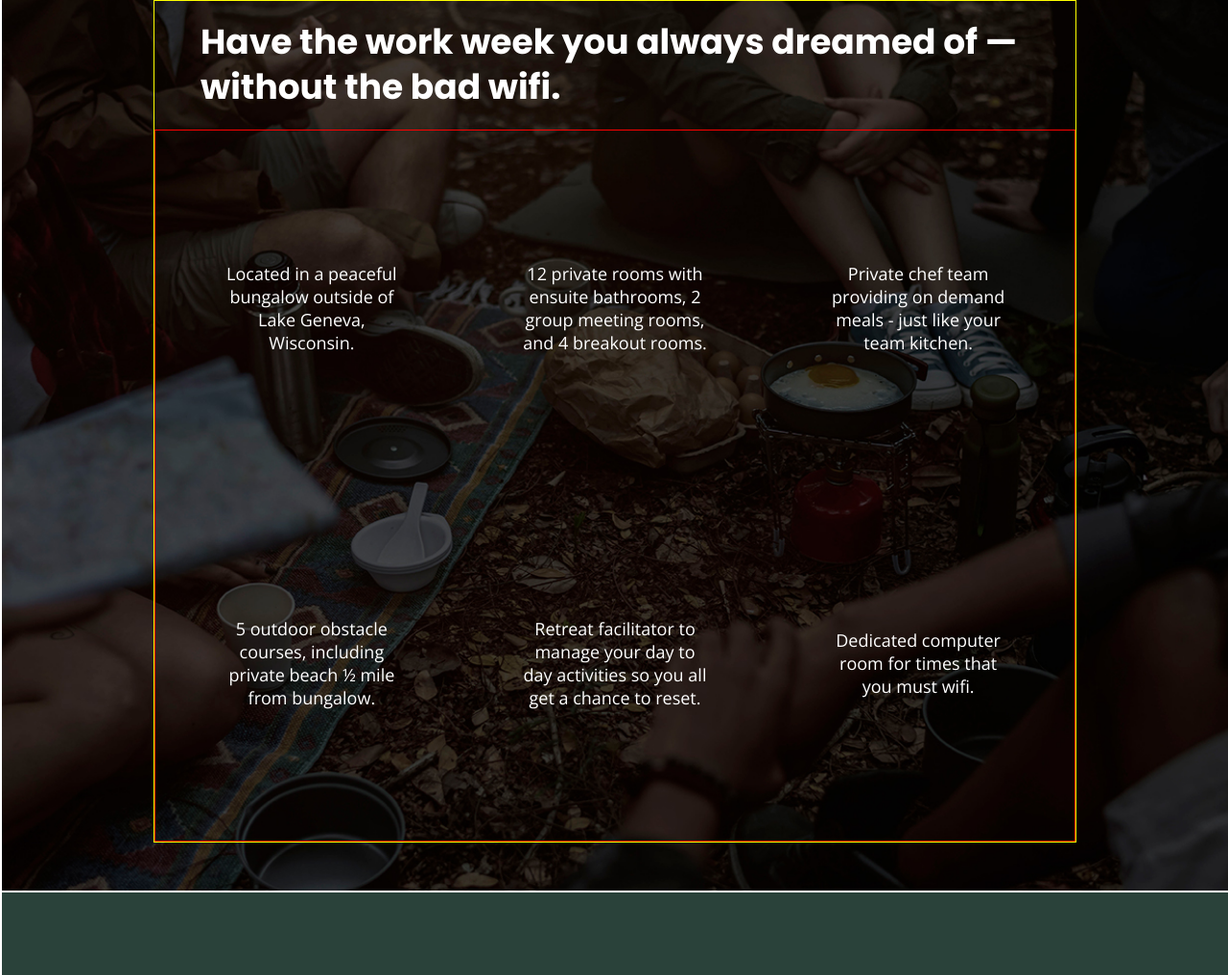
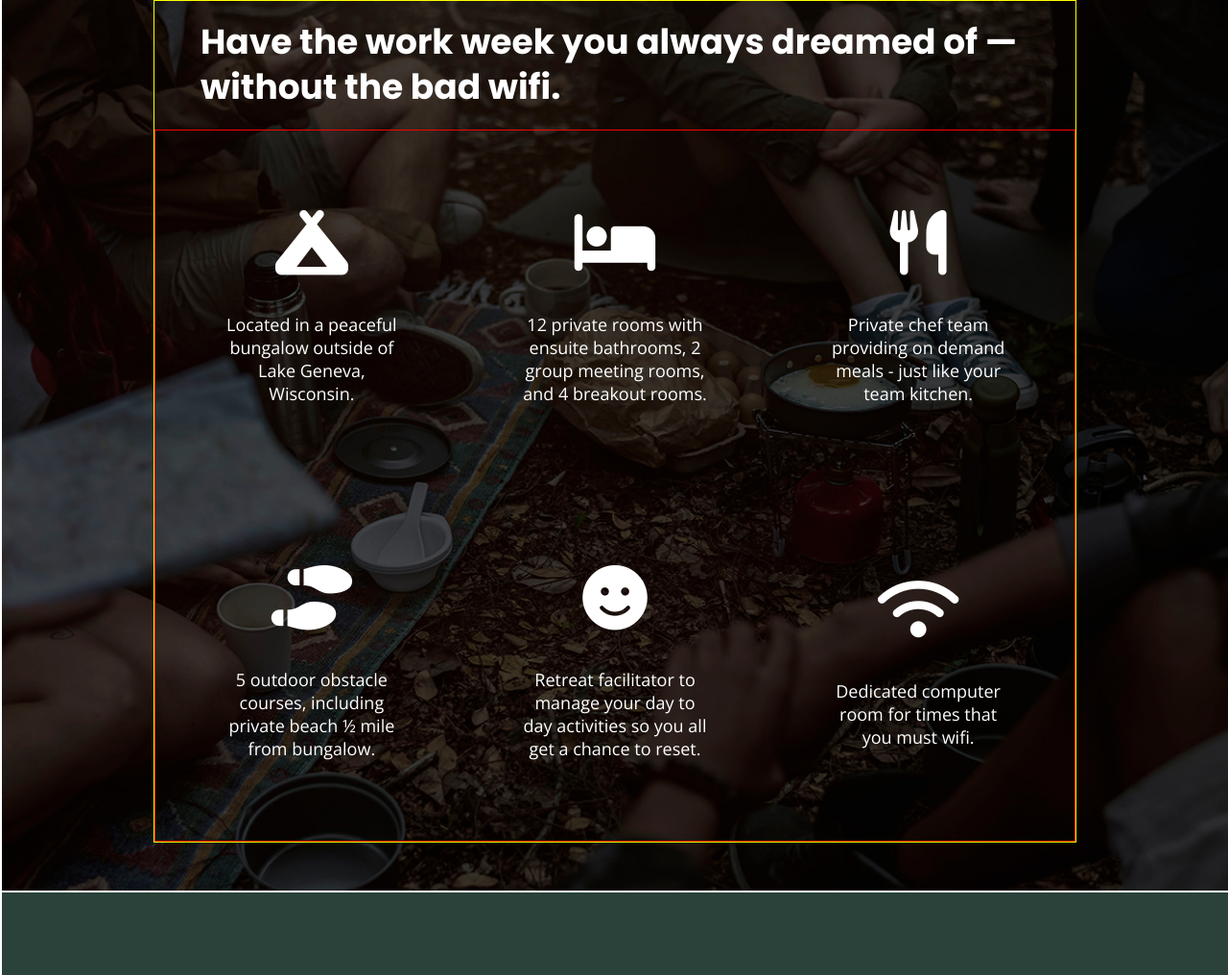
Before and after one commit to marcelap99/unplugged-retreat, a website built with Parcel: page index.html in a window 1280 px wide. Shown: the part 1428-2444 px from the top of the page at 96% size. Built offline with nearby package versions, Linux system fonts and the light colour scheme.

Commit message:
pushing up step 5 of 8, adding feature icons with font awesome.

```diff
--- a/css/main.css
+++ b/css/main.css
@@ -364,6 +364,11 @@ input[type=button] {
   margin-bottom: 60px;
 }
 
+.features i {
+	font-size: 3.75em;
+  margin-bottom: 40px;
+}
+
 .features article {
   width: 63%;
   margin: 30px 0;
@@ -384,6 +389,9 @@ input[type=button] {
 #featuresWrapper{
   width:85%;
 }
+
+
+
 
 /* Reviews */
 .content-wrapper{
@@ -688,9 +696,7 @@ input[type=button] {
 
    /* --- FEATURES TABLET --- */
 
-   section.features{
-     height:900px;
-   }
+
    section.features div.content-wrapper h2 {
    font-family: 'Open Sans', sans-serif;
    width: 600px;
--- a/index.html
+++ b/index.html
@@ -27,6 +27,8 @@
   <link rel="stylesheet" href="css/main.css">
 
   <meta name="theme-color" content="#fafafa">
+
+  <script src="https://kit.fontawesome.com/f577bd7079.js" crossorigin="anonymous"></script>
 </head>
 
 <body>
@@ -82,6 +84,7 @@
                <div class="features-items">
                  <article class="featuresArticle">
                    <p class="fontawesome-icon">
+                     <i class="fas fa-campground"></i>
                    </p>
                    <p class="features-item-description">
                      Located in a peaceful bungalow outside of Lake Geneva, Wisconsin.
@@ -89,6 +92,7 @@
                  </article>
                  <article class="featuresArticle">
                    <p class="fontawesome-icon">
+                     <i class="fas fa-bed"></i>
                    </p>
                    <p class="features-item-description">
                      12 private rooms with ensuite bathrooms, 2 group meeting rooms, and 4 breakout rooms.
@@ -96,6 +100,7 @@
                  </article>
                  <article class="featuresArticle">
                    <p class="fontawesome-icon">
+                     <i class="fas fa-utensils"></i>
                    </p>
                    <p class="features-item-description">
                      Private chef team providing on demand meals - just like your team kitchen.
@@ -103,6 +108,7 @@
                  </article>
                  <article class="featuresArticle">
                    <p class="fontawesome-icon">
+                     <i class="fas fa-shoe-prints"></i>
                    </p>
                    <p class="features-item-description">
                      5 outdoor obstacle courses, including private beach ½ mile from bungalow.
@@ -110,6 +116,7 @@
                  </article>
                  <article class="featuresArticle">
                    <p class="fontawesome-icon">
+                     <i class="fas fa-smile"></i>
                    </p>
                    <p class="features-item-description">
                      Retreat facilitator to manage your day to day activities so you all get a chance to reset.
@@ -117,6 +124,7 @@
                  </article>
                  <article class="featuresArticle">
                    <p class="fontawesome-icon">
+                     <i class="fas fa-wifi"></i>
                    </p>
                    <p class="features-item-description">
                      Dedicated computer room for times that you must wifi.
```
Also changed, not shown: about/index.html (+2 -0 lines), faq/index.html (+2 -0 lines), README.md.
